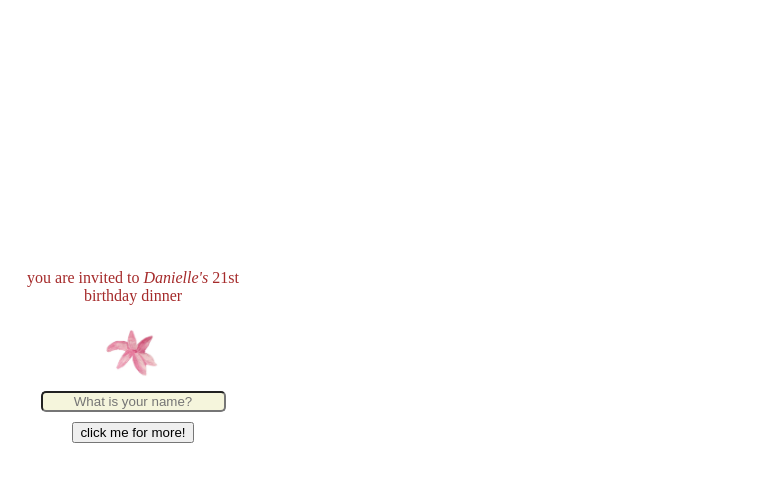
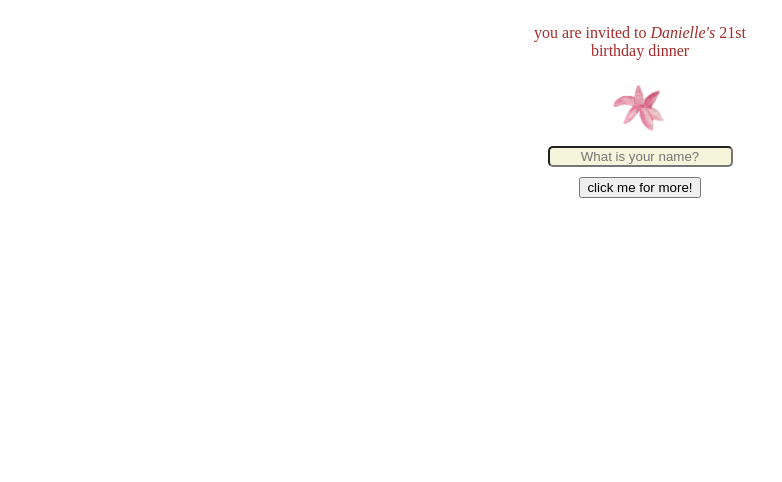
Before and after one commit to danielletran-leeting/birthday_website, a website: page index.html in a window 1280 px wide. Shown: the whole page, without its empty margins (0-782 px from the left). Drawn offline with Linux system fonts and the light colour scheme.

Commit message:
Update test-1.css

```diff
--- a/test-1.css
+++ b/test-1.css
@@ -9,8 +9,7 @@
             max-width: 250px;
             place-items: center;
             text-align: center;
-            margin-top: 20%;
-            #margin-left: 43%;
+            margin: auto;
         }
 
 
```
